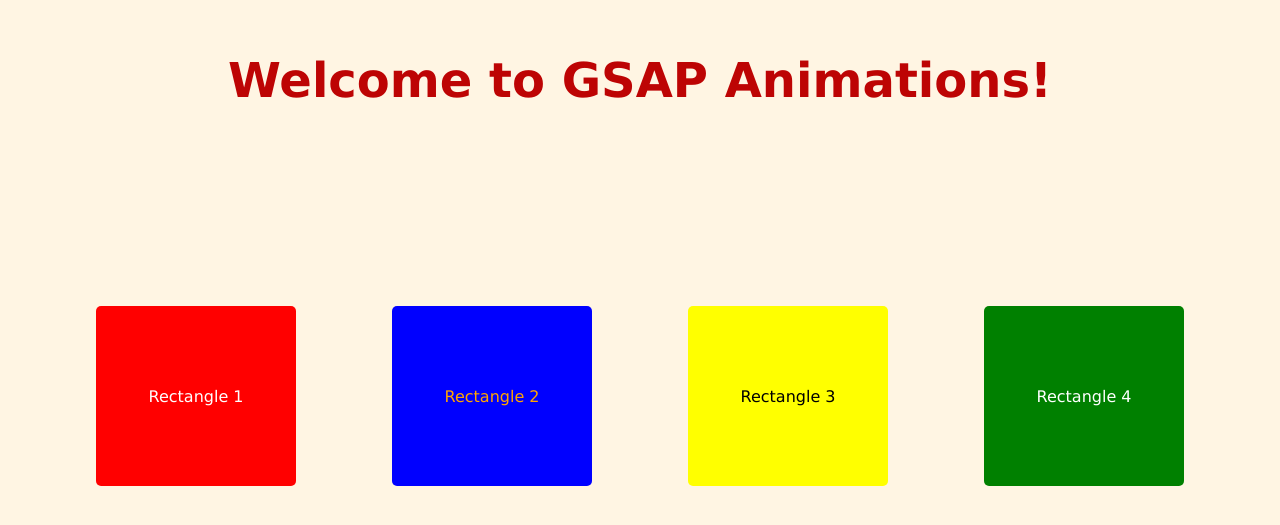
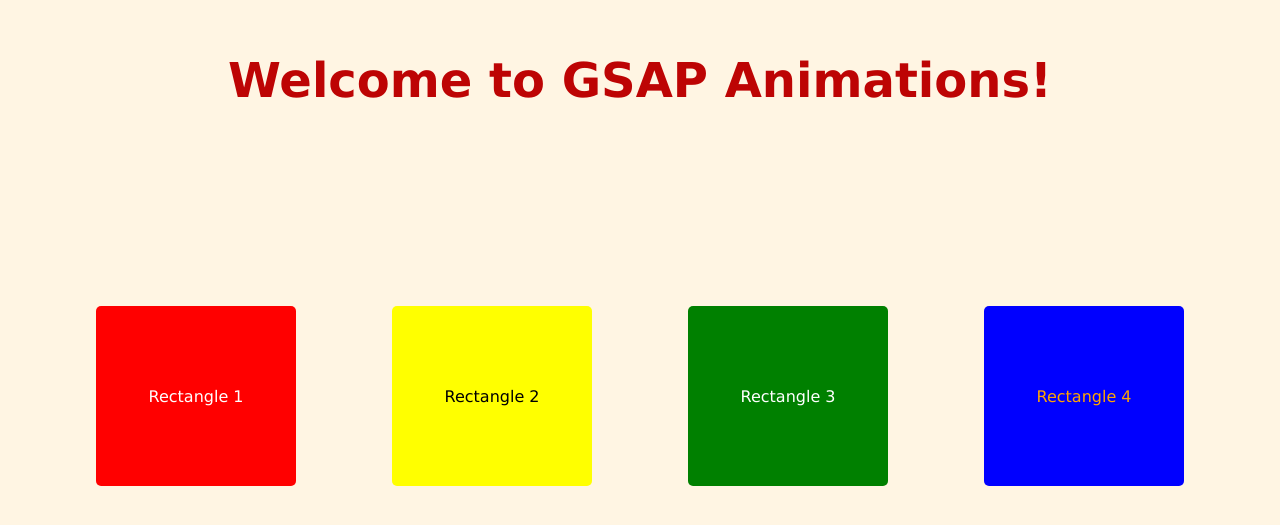
Before and after one commit to lazarygiurhofhuig8yuh/gsap-demo, a React (Create React App) app: page / in a window 1280 px wide. Shown: the part 147-672 px from the top of the page. Built offline with nearby package versions, Linux system fonts and the light colour scheme.

Commit message:
adjusted the color order

```diff
--- a/src/App.css
+++ b/src/App.css
@@ -49,14 +49,16 @@
   color: white;
 }
 .rect2 {
+  background-color: yellow;
+  color: black;
+
+}
+.rect3 {
+  background-color: green;
+  color: white;
+}
+.rect4 {
+
   background-color: blue;
   color: orange;
 }
-.rect3 {
-  background-color: yellow;
-  color: black;
-}
-.rect4 {
-  background-color: green;
-  color: white;
-}
```
